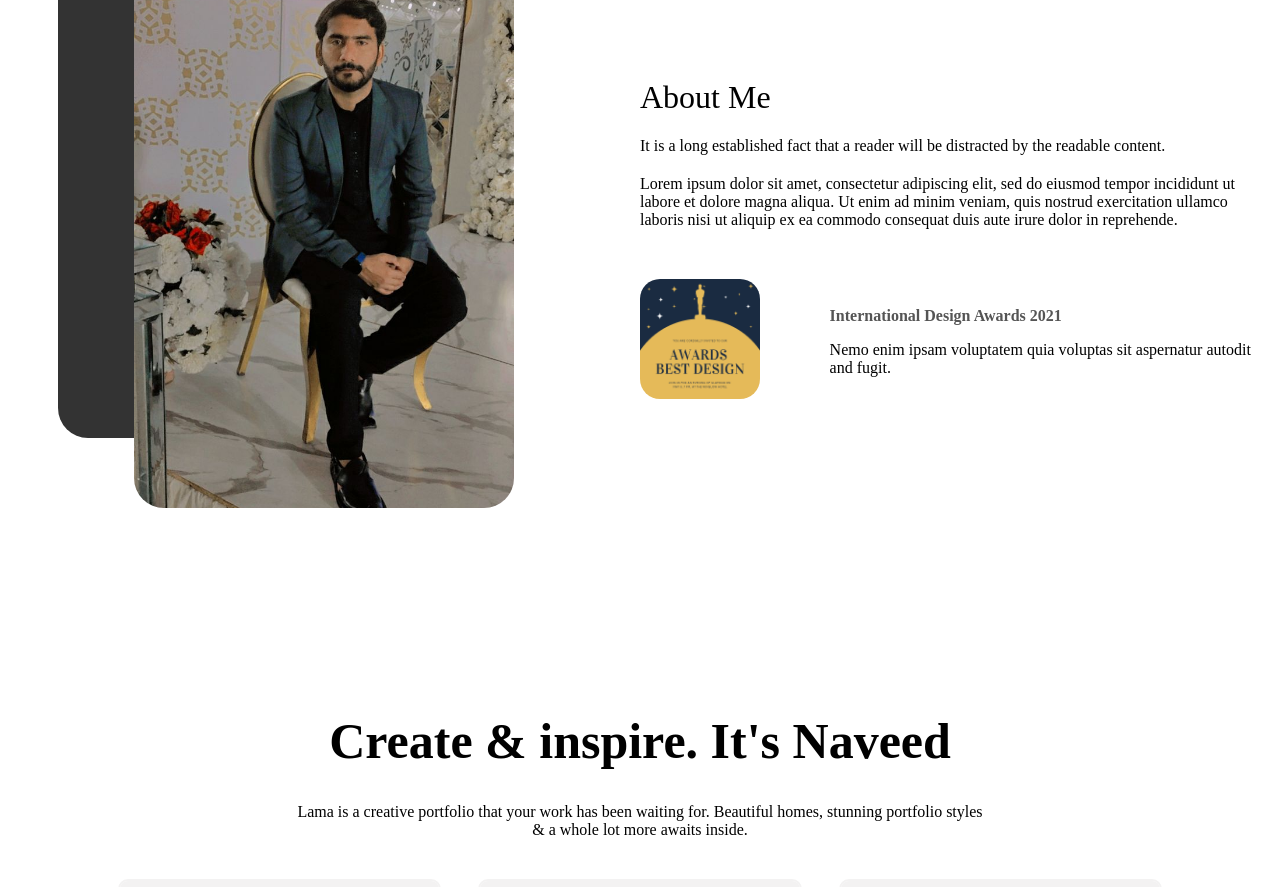
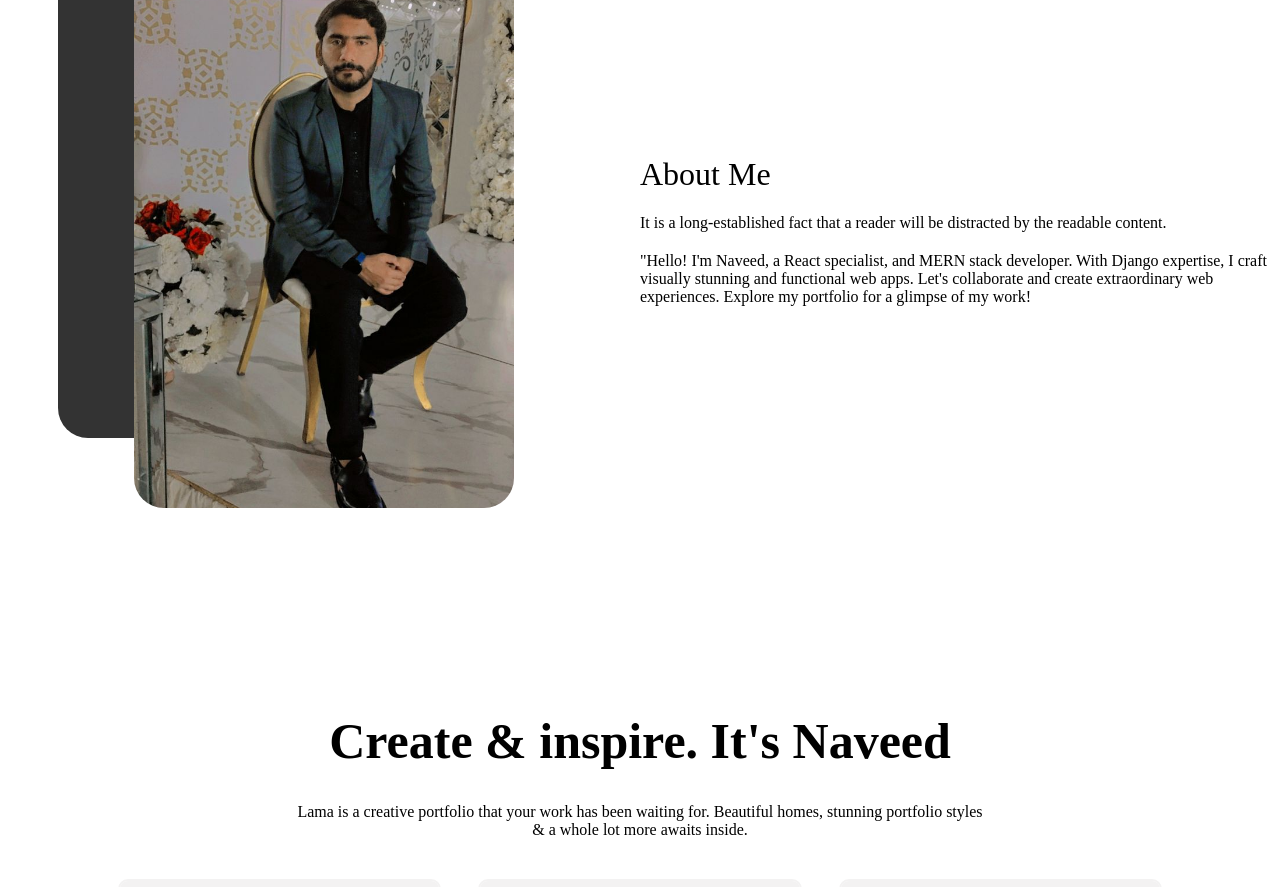
Before and after one commit to naveedur/portfolio, a React (Create React App) app: page / in a window 1280 px wide. Shown: the part 980-1867 px from the top of the page. Built offline with nearby package versions, Linux system fonts and the light colour scheme.

Commit message:
Update About.jsx

```diff
--- a/src/components/about/About.jsx
+++ b/src/components/about/About.jsx
@@ -20,25 +20,15 @@ const About = () => {
       <div className="a-right">
         <h1 className="a-title">About Me</h1>
         <p className="a-sub">
-          It is a long established fact that a reader will be distracted by the
+          It is a long-established fact that a reader will be distracted by the
           readable content.
         </p>
         <p className="a-desc">
-          Lorem ipsum dolor sit amet, consectetur adipiscing elit, sed do
-          eiusmod tempor incididunt ut labore et dolore magna aliqua. Ut enim ad
-          minim veniam, quis nostrud exercitation ullamco laboris nisi ut
-          aliquip ex ea commodo consequat duis aute irure dolor in reprehende.
+          "Hello! I'm Naveed, a React specialist, and MERN stack developer. With Django expertise,
+          I craft visually stunning and functional web apps. Let's collaborate and create extraordinary
+          web experiences. Explore my portfolio for a glimpse of my work!
         </p>
-        <div className="a-award">
-          <img src={Award} alt="" className="a-award-img" />
-          <div className="a-award-texts">
-            <h4 className="a-award-title">International Design Awards 2021</h4>
-            <p className="a-award-desc">
-              Nemo enim ipsam voluptatem quia voluptas sit aspernatur autodit
-              and fugit.
-            </p>
-          </div>
-        </div>
+
       </div>
     </div>
   );
```
